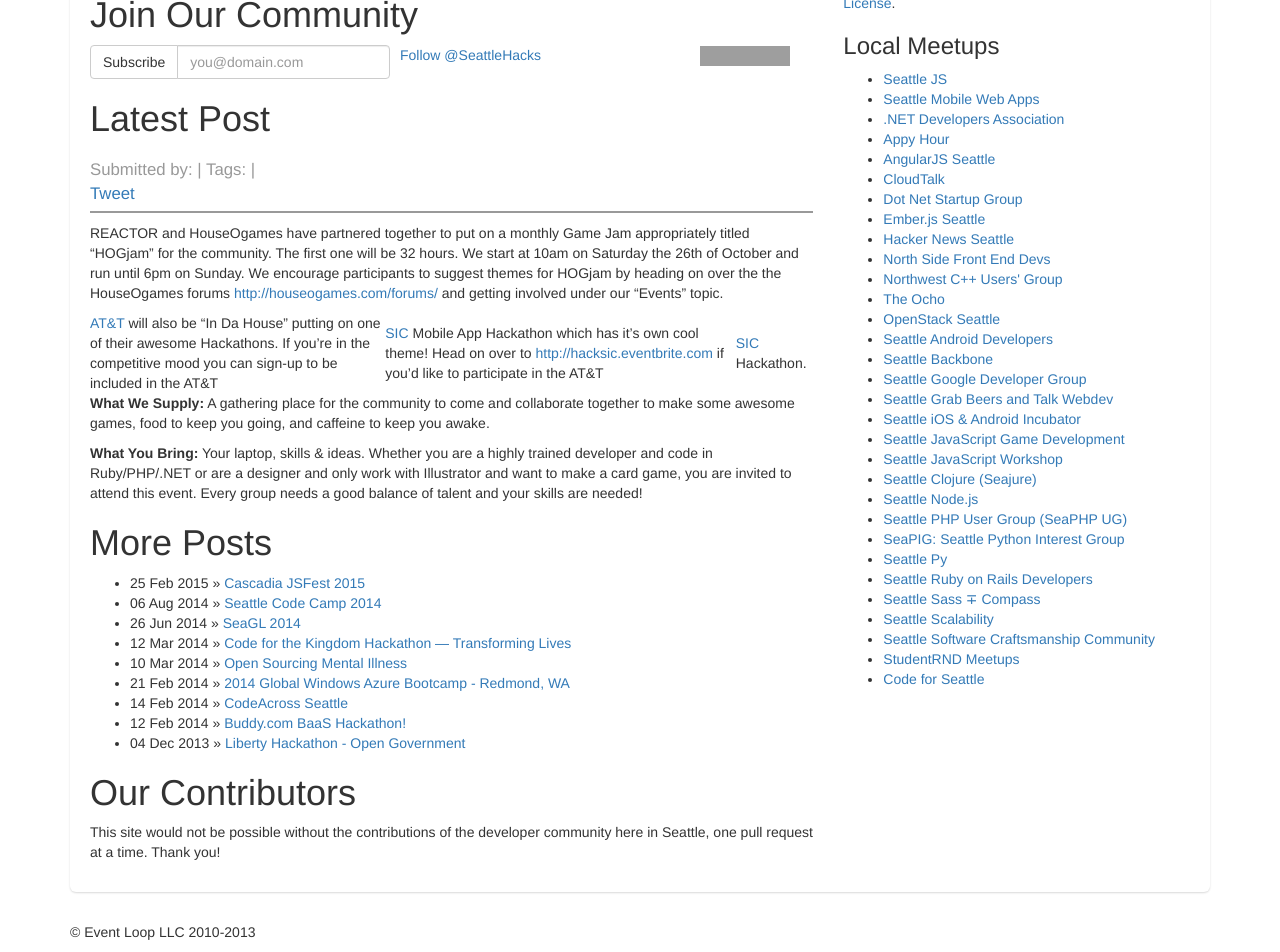
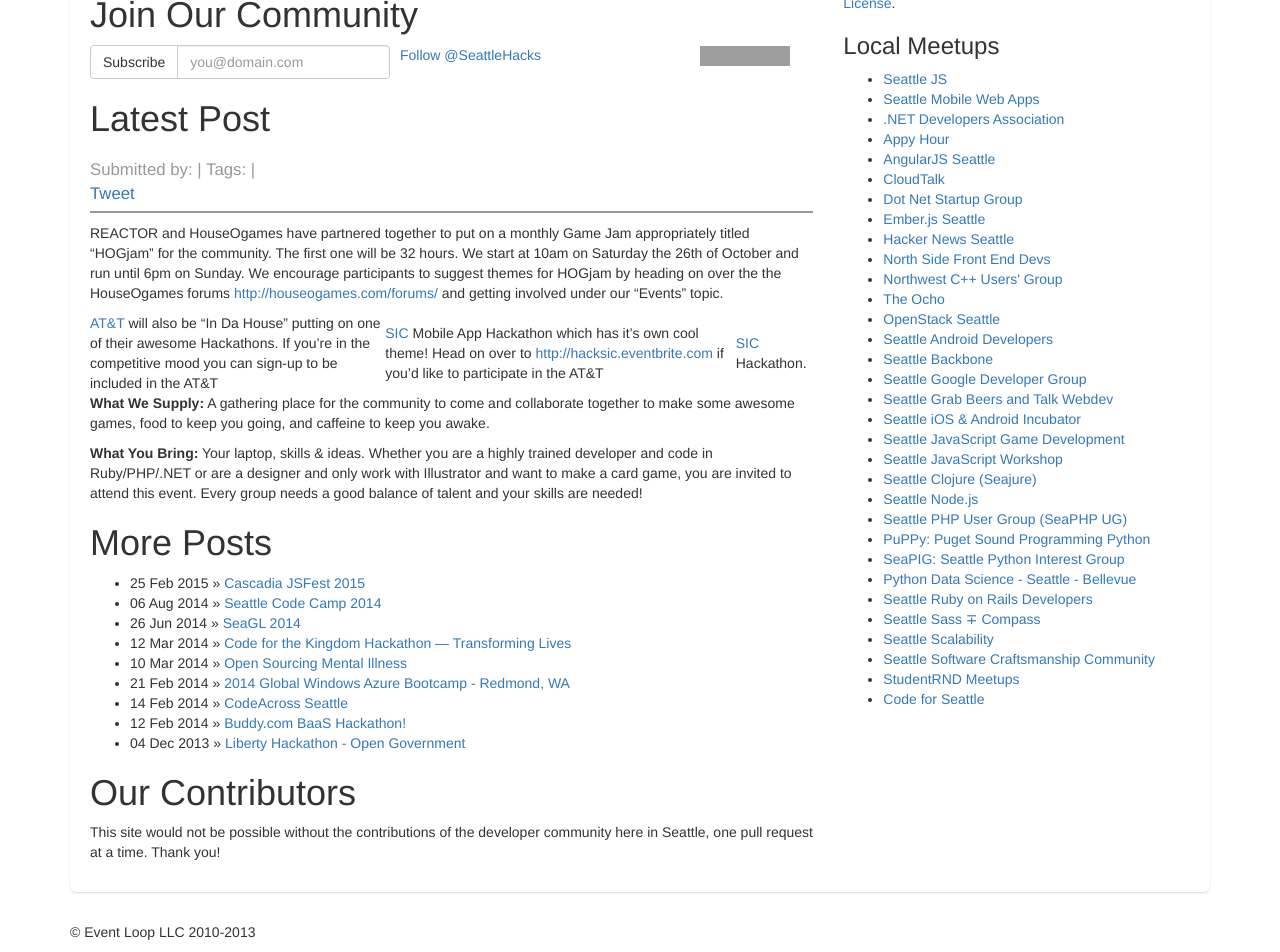
Before and after one commit to crtr0/seattlehacks, a Jekyll site: the page built from index.html, in a window 1280 px wide. Shown: the part 367-1319 px from the top of the page. Built offline with Jekyll 4.4.1, drawn with Linux system fonts in a browser that asks for light colours; Markdown is read by kramdown in place of the engine named in the settings; comment, search, counter and statistics services are not loaded; grey boxes are pictures that could not be loaded.

Commit message:
Added PuPPy; seattle-py is now seattle-python-data-science

```diff
--- a/_layouts/default.html
+++ b/_layouts/default.html
@@ -103,8 +103,9 @@
               <li><a href="http://seajure.github.io/">Seattle Clojure (Seajure)</a></li>
               <li><a href="http://www.meetup.com/Seattle-Node-js/">Seattle Node.js</a></li>
               <li><a href="http://www.meetup.com/seaphp/">Seattle PHP User Group (SeaPHP UG)</a></li>
+              <li><a href="http://www.meetup.com/PSPPython/">PuPPy: Puget Sound Programming Python</a></li>
               <li><a href="http://www.seapig.org/">SeaPIG: Seattle Python Interest Group</a></li>
-              <li><a href="http://www.meetup.com/Seattle-Py/">Seattle Py</a></li>
+              <li><a href="http://www.meetup.com/seattle-python-data-science/">Python Data Science - Seattle - Bellevue</a></li>
               <li><a href="http://www.meetup.com/The-Seattle-Ruby-on-Rails-Developers-Meetup-Group/">Seattle Ruby on Rails Developers</a></li>
               <li><a href="http://www.meetup.com/SASSlang/">Seattle Sass &mp; Compass</a></li>
               <li><a href="http://www.meetup.com/Seattle-Hadoop-HBase-NoSQL-Meetup/">Seattle Scalability</a></li>
```
